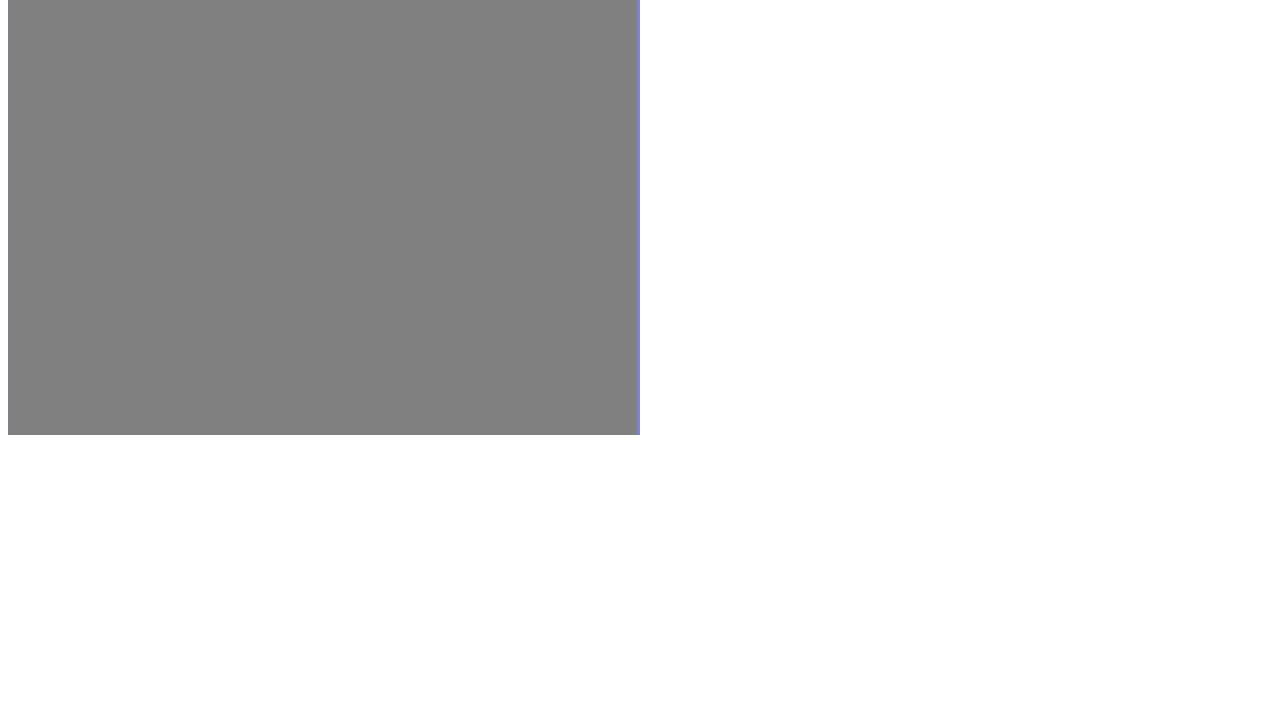
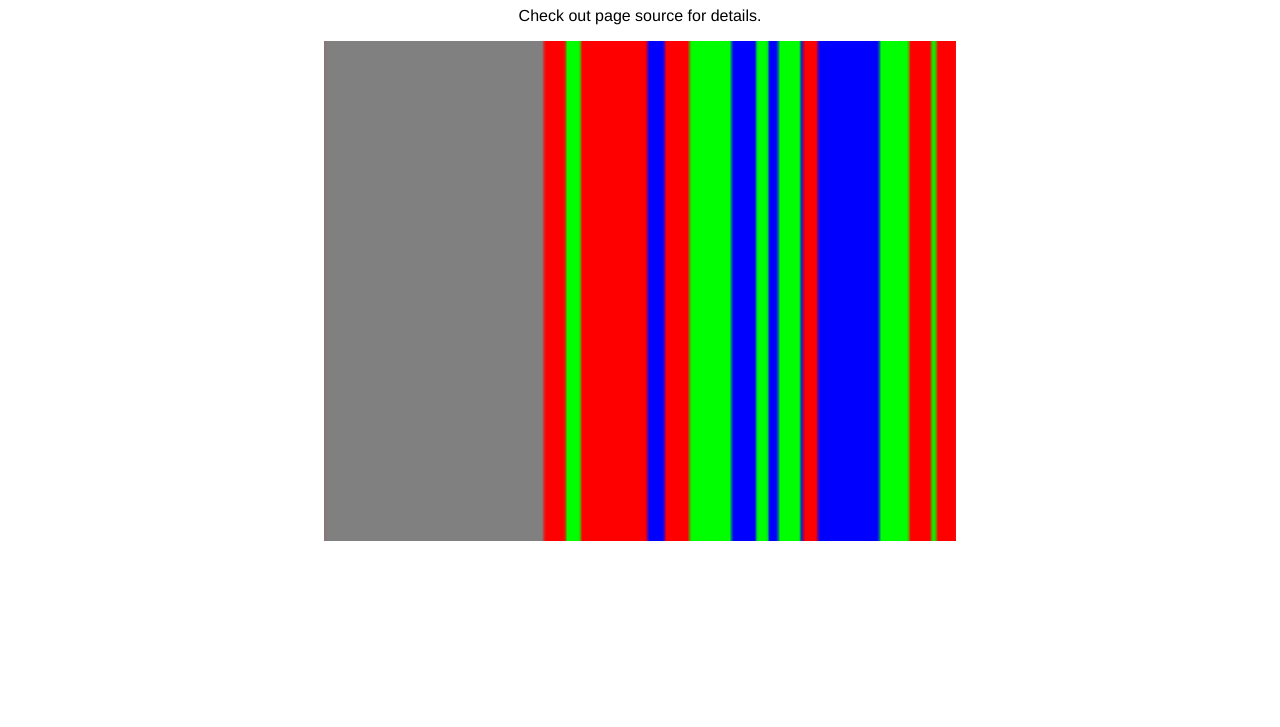
Before and after one commit to adevaykin/spectrow, a plain HTML site: page index.html in a window 1280 px wide. Shown: the part 73-800 px from the top of the page. Drawn offline with Linux system fonts and the light colour scheme.

Commit message:
Refactored API. Created demo page.

```diff
--- a/index.html
+++ b/index.html
@@ -1,6 +1,7 @@
 <!DOCTYPE html>
 
 <head>
+  <meta charset="UTF-8">
   <title>SpectroW: Live Web Spectrogram Demo</title>
   <script id="shader-fs" type="x-shader/x-fragment">
     precision mediump int;
@@ -40,21 +41,40 @@
   <script>
     function autostart() {
       spectrum = new Spectrow('glCanvas');
-      spectrum.start();
 
+      // Variable to hold random demo data
       var image = Array.apply(null, Array(128 * 3)).map(Number.prototype.valueOf, 128);
-      for(i=0; i<128*3; i+=3) {
-        image[i+2] = 255;
+
+      // Generate random data
+      var holdChannel = Math.floor((Math.random() * 10) + 1);
+      var channel = Math.floor((Math.random() * 3) + 0);
+      var generateData = function() {
+        holdChannel -= 1;
+        if (holdChannel <= 0) {
+          channel = Math.floor((Math.random() * 3) + 0);
+          holdChannel = Math.floor((Math.random() * 10) + 1);
+        }
+
+        for(i=0; i<128*3; i+=3) {
+          image[i+channel] = 255;
+          image[i+(channel+1)%3] = 0;
+          image[i+(channel+2)%3] = 0;
+        }
+        spectrum.appendLines(image);
+        spectrum.updateRender();
+
+        setTimeout(generateData, 30);
       }
 
-      spectrum.appendLine(image);
-      spectrum.updateRender();
+      generateData();
     }
   </script>
 
 </head>
 
 <body onload="autostart()">
+  <h1>SpectroW: WebGL-based real-time spectrogram plot.</h1>
+  <p>Check out page source for details.</p>
   <canvas id="glCanvas">
     Your browser doesn't appear to support the
     <code>&lt;canvas&gt;</code> element.
--- a/spectro.js
+++ b/spectro.js
@@ -1,31 +1,30 @@
 Spectrow = function (canvas_id) {
-  this.canvas = document.getElementById(canvas_id);
+  var canvas_element = document.getElementById(canvas_id);
 
-  this.gl;
-  this.canvas;
-  this.squareVerticesBuffer;
-  this.squareUVBuffer;
-  this.squareIdxBuffer;
-  this.mvMatrix;
-  this.shaderProgram;
-  this.vertexPositionAttribute;
-  this.vertexUVAttribute;
-  this.orthoMatrix;
+  var gl_context;
+  var vertex_buffer;
+  var uv_buffer;
+  var vertex_idx_buffer;
+  var mv_matrix;
+  var shader_program;
+  var vertex_pos_attr;
+  var vertex_uv_attr;
+  var projection_matrix;
 
-  this.plot_texture;
-  this.noise_data = Array.apply(null, Array(256 * 128 * 3)).map(Number.prototype.valueOf, 128);
+  var plot_texture;
+  var spec_data = Array.apply(null, Array(256 * 128 * 3)).map(Number.prototype.valueOf, 128);
 
-  this.initWebGL = function initWebGL(canv) {
-    this.gl = canv.getContext('webgl') || canv.getContext('experimental-webgl');
+  var initWebGL = function initWebGL(canv) {
+    gl_context = canv.getContext('webgl') || canv.getContext('experimental-webgl');
 
-    if (!this.gl) {
+    if (!gl_context) {
       alert('SpectroW: Unable to initialize WebGL. Your browser may not support it.');
     }
 
-    return this.gl;
+    return gl_context;
   }
 
-  this.getShader = function getShader(gl, id, type) {
+  var getShader = function getShader(gl, id, type) {
     var shaderScript, theSource, currentChild, shader;
 
     shaderScript = document.getElementById(id);
@@ -38,50 +37,50 @@ Spectrow = function (canvas_id) {
 
     if (!type) {
       if (shaderScript.type == 'x-shader/x-fragment') {
-        type = this.gl.FRAGMENT_SHADER;
+        type = gl_context.FRAGMENT_SHADER;
       } else if (shaderScript.type == 'x-shader/x-vertex') {
-        type = this.gl.VERTEX_SHADER;
+        type = gl_context.VERTEX_SHADER;
       } else {
         return null;
       }
     }
-    shader = this.gl.createShader(type);
+    shader = gl_context.createShader(type);
 
-    this.gl.shaderSource(shader, theSource);
-    this.gl.compileShader(shader);
+    gl_context.shaderSource(shader, theSource);
+    gl_context.compileShader(shader);
 
-    if (!this.gl.getShaderParameter(shader, gl.COMPILE_STATUS)) {
-      console.log('SpectroW: An error occurred compiling the shaders: ' + this.gl.getShaderInfoLog(shader));
-      this.gl.deleteShader(shader);
+    if (!gl_context.getShaderParameter(shader, gl.COMPILE_STATUS)) {
+      console.error('SpectroW: An error occurred compiling the shaders: ' + gl_context.getShaderInfoLog(shader));
+      gl_context.deleteShader(shader);
       return null;
     }
 
     return shader;
   }
 
-  this.initShaders = function initShaders() {
-    var fragmentShader = this.getShader(this.gl, 'shader-fs');
-    var vertexShader = this.getShader(this.gl, 'shader-vs');
+  var initShaders = function initShaders() {
+    var fragmentShader = getShader(gl_context, 'shader-fs');
+    var vertexShader = getShader(gl_context, 'shader-vs');
 
-    this.shaderProgram = this.gl.createProgram();
-    this.gl.attachShader(this.shaderProgram, vertexShader);
-    this.gl.attachShader(this.shaderProgram, fragmentShader);
-    this.gl.linkProgram(this.shaderProgram);
+    shader_program = gl_context.createProgram();
+    gl_context.attachShader(shader_program, vertexShader);
+    gl_context.attachShader(shader_program, fragmentShader);
+    gl_context.linkProgram(shader_program);
 
-    if (!this.gl.getProgramParameter(this.shaderProgram, this.gl.LINK_STATUS)) {
-      console.log('SpectroW: Unable to initialize the shader program: ' + this.gl.getProgramInfoLog(this.shaderProgram));
+    if (!gl_context.getProgramParameter(shader_program, gl_context.LINK_STATUS)) {
+      console.error('SpectroW: Unable to initialize the shader program: ' + gl_context.getProgramInfoLog(shader_program));
     }
 
-    this.gl.useProgram(this.shaderProgram);
+    gl_context.useProgram(shader_program);
 
-    this.vertexPositionAttribute = this.gl.getAttribLocation(this.shaderProgram, 'aVertexPosition');
-    this.gl.enableVertexAttribArray(this.vertexPositionAttribute);
+    vertex_pos_attr = gl_context.getAttribLocation(shader_program, 'aVertexPosition');
+    gl_context.enableVertexAttribArray(vertex_pos_attr);
 
-    this.vertexUVAttribute = this.gl.getAttribLocation(this.shaderProgram, 'aUVPositions');
-    this.gl.enableVertexAttribArray(this.vertexUVAttribute);
+    vertex_uv_attr = gl_context.getAttribLocation(shader_program, 'aUVPositions');
+    gl_context.enableVertexAttribArray(vertex_uv_attr);
   }
 
-  this.initBuffers = function initBuffers() {
+  var initBuffers = function initBuffers() {
     var vertices = [
       -1.0, 1.0, 0.0,
       -1.0, -1.0, 0.0,
@@ -101,116 +100,118 @@ Spectrow = function (canvas_id) {
       2, 1, 3
     ]
 
-    this.squareVerticesBuffer = this.gl.createBuffer();
-    this.squareUVBuffer = this.gl.createBuffer();
-    this.squareIdxBuffer = this.gl.createBuffer();
+    vertex_buffer = gl_context.createBuffer();
+    uv_buffer = gl_context.createBuffer();
+    vertex_idx_buffer = gl_context.createBuffer();
 
-    this.gl.bindBuffer(this.gl.ARRAY_BUFFER, this.squareVerticesBuffer);
-    this.gl.bufferData(this.gl.ARRAY_BUFFER, new Float32Array(vertices), this.gl.STATIC_DRAW);
+    gl_context.bindBuffer(gl_context.ARRAY_BUFFER, vertex_buffer);
+    gl_context.bufferData(gl_context.ARRAY_BUFFER, new Float32Array(vertices), gl_context.STATIC_DRAW);
 
-    this.gl.bindBuffer(this.gl.ARRAY_BUFFER, this.squareUVBuffer);
-    this.gl.bufferData(this.gl.ARRAY_BUFFER, new Float32Array(uv), this.gl.STATIC_DRAW);
+    gl_context.bindBuffer(gl_context.ARRAY_BUFFER, uv_buffer);
+    gl_context.bufferData(gl_context.ARRAY_BUFFER, new Float32Array(uv), gl_context.STATIC_DRAW);
 
-    this.gl.bindBuffer(this.gl.ELEMENT_ARRAY_BUFFER, this.squareIdxBuffer);
-    this.gl.bufferData(this.gl.ELEMENT_ARRAY_BUFFER, new Uint16Array(indices), this.gl.STATIC_DRAW);
+    gl_context.bindBuffer(gl_context.ELEMENT_ARRAY_BUFFER, vertex_idx_buffer);
+    gl_context.bufferData(gl_context.ELEMENT_ARRAY_BUFFER, new Uint16Array(indices), gl_context.STATIC_DRAW);
   }
 
-  this.loadIdentity = function loadIdentity() {
-    this.mvMatrix = Matrix.I(4);
+  var mvTranslate = function mvTranslate(v) {
+    mv_matrix = mv_matrix.x(Matrix.Translation($V([v[0], v[1], v[2]])).ensure4x4());
   }
 
-  this.multMatrix = function multMatrix(m) {
-    this.mvMatrix = this.mvMatrix.x(m);
+  var setAttributes = function setAttributes() {
+    gl_context.bindBuffer(gl_context.ARRAY_BUFFER, vertex_buffer);
+    gl_context.vertexAttribPointer(vertex_pos_attr, 3, gl_context.FLOAT, false, 0, 0);
+    gl_context.bindBuffer(gl_context.ARRAY_BUFFER, uv_buffer);
+    gl_context.vertexAttribPointer(vertex_uv_attr, 2, gl_context.FLOAT, false, 0, 0);
   }
 
-  this.mvTranslate = function mvTranslate(v) {
-    this.multMatrix(Matrix.Translation($V([v[0], v[1], v[2]])).ensure4x4());
+  var setUniforms = function setUniforms() {
+    var pUniform = gl_context.getUniformLocation(shader_program, "uPMatrix");
+    gl_context.uniformMatrix4fv(pUniform, false, new Float32Array(projection_matrix.flatten()));
+
+    var mvUniform = gl_context.getUniformLocation(shader_program, "uMVMatrix");
+    gl_context.uniformMatrix4fv(mvUniform, false, new Float32Array(mv_matrix.flatten()));
+
+    var sceen_width_uniform = gl_context.getUniformLocation(shader_program, "screen_width");
+    var sceen_height_uniform = gl_context.getUniformLocation(shader_program, "screen_height");
+    gl_context.uniform1i(sceen_width_uniform, canvas_element.width);
+    gl_context.uniform1i(sceen_height_uniform, canvas_element.height);
+
+    gl_context.activeTexture(gl_context.TEXTURE0);
+    gl_context.bindTexture(gl_context.TEXTURE_2D, plot_texture);
+    gl_context.uniform1i(gl_context.getUniformLocation(shader_program, 'uSampler'), 0);
   }
 
-  this.setAttributes = function setAttributes() {
-    this.gl.bindBuffer(this.gl.ARRAY_BUFFER, this.squareVerticesBuffer);
-    this.gl.vertexAttribPointer(this.vertexPositionAttribute, 3, this.gl.FLOAT, false, 0, 0);
-    this.gl.bindBuffer(this.gl.ARRAY_BUFFER, this.squareUVBuffer);
-    this.gl.vertexAttribPointer(this.vertexUVAttribute, 2, this.gl.FLOAT, false, 0, 0);
+  var drawScene = function drawScene() {
+    gl_context.clear(gl_context.COLOR_BUFFER_BIT | gl_context.DEPTH_BUFFER_BIT);
+
+    projection_matrix = makeOrtho(-1.0, 1.0, -1.0, 1.0, 0.1, 100.0);
+
+    mv_matrix = Matrix.I(4);
+    mvTranslate([0.0, 0.0, -0.2]);
+
+    setAttributes();
+    setUniforms();
+
+    gl_context.bindBuffer(gl_context.ELEMENT_ARRAY_BUFFER, vertex_idx_buffer);
+    gl_context.drawArrays(gl_context.TRIANGLE_STRIP, 0, 4);
   }
 
-  this.setUniforms = function setUniforms() {
-    var pUniform = this.gl.getUniformLocation(this.shaderProgram, "uPMatrix");
-    this.gl.uniformMatrix4fv(pUniform, false, new Float32Array(this.orthoMatrix.flatten()));
+  var initTexture = function initTextures() {
+    plot_texture = gl_context.createTexture();
 
-    var mvUniform = this.gl.getUniformLocation(this.shaderProgram, "uMVMatrix");
-    this.gl.uniformMatrix4fv(mvUniform, false, new Float32Array(this.mvMatrix.flatten()));
-
-    var sceen_width_uniform = this.gl.getUniformLocation(this.shaderProgram, "screen_width");
-    var sceen_height_uniform = this.gl.getUniformLocation(this.shaderProgram, "screen_height");
-    this.gl.uniform1i(sceen_width_uniform, this.canvas.width);
-    this.gl.uniform1i(sceen_height_uniform, this.canvas.height);
-
-    this.gl.activeTexture(this.gl.TEXTURE0);
-    this.gl.bindTexture(this.gl.TEXTURE_2D, this.plot_texture);
-    this.gl.uniform1i(this.gl.getUniformLocation(this.shaderProgram, 'uSampler'), 0);
+    gl_context.bindTexture(gl_context.TEXTURE_2D, plot_texture);
+    gl_context.texImage2D(gl_context.TEXTURE_2D, 0, gl_context.RGB, 128, 256, 0, gl_context.RGB, gl_context.UNSIGNED_BYTE, new Uint8Array(spec_data));
+    gl_context.texParameteri(gl_context.TEXTURE_2D, gl_context.TEXTURE_MAG_FILTER, gl_context.LINEAR);
+    gl_context.texParameteri(gl_context.TEXTURE_2D, gl_context.TEXTURE_MIN_FILTER, gl_context.LINEAR_MIPMAP_NEAREST);
+    gl_context.generateMipmap(gl_context.TEXTURE_2D);
+    gl_context.bindTexture(gl_context.TEXTURE_2D, null);
   }
 
-  this.drawScene = function drawScene() {
-    this.gl.clear(this.gl.COLOR_BUFFER_BIT | this.gl.DEPTH_BUFFER_BIT);
-
-    this.orthoMatrix = makeOrtho(-1.0, 1.0, -1.0, 1.0, 0.1, 100.0);
-
-    this.loadIdentity();
-    this.mvTranslate([0.0, 0.0, -0.2]);
-
-    this.setAttributes();
-    this.setUniforms();
-
-    this.gl.bindBuffer(this.gl.ELEMENT_ARRAY_BUFFER, this.squareIdxBuffer);
-    this.gl.drawArrays(this.gl.TRIANGLE_STRIP, 0, 4);
+  /**
+   * @brief Append one or several lines to the spectrum.
+   *        This method adds data to the array and removes the oldest part of the array of the corresponding size.
+   *        GPU texture is not updated by this method. Call updateRender() to upload changes and render new frame.
+   *
+   * @param lines_data Array of the data to be added to the spectrogram. Size of the array must be a multiple of the
+   *        texture vertical resolution times three (for three color channels)
+   */
+  this.appendLines = function appendLines(lines_data) {
+    if (lines_data.length % 128*3 != 0) {
+      console.error("SpectroW: Tried to append data array of invalid size. Make sure array size is a multiple of the vertical texture resolution times three.");
+      return;
+    }
+    spec_data = spec_data.slice(0, 256*128*3-lines_data.length);
+    spec_data = lines_data.concat(spec_data);
   }
 
-  this.handleTextureLoaded = function handleTextureLoaded(image, texture) {
-    this.gl.bindTexture(this.gl.TEXTURE_2D, texture);
-    this.gl.texImage2D(this.gl.TEXTURE_2D, 0, this.gl.RGB, 128, 256, 0, this.gl.RGB, this.gl.UNSIGNED_BYTE, new Uint8Array(this.noise_data));
-    this.gl.texParameteri(this.gl.TEXTURE_2D, this.gl.TEXTURE_MAG_FILTER, this.gl.LINEAR);
-    this.gl.texParameteri(this.gl.TEXTURE_2D, this.gl.TEXTURE_MIN_FILTER, this.gl.LINEAR_MIPMAP_NEAREST);
-    this.gl.generateMipmap(this.gl.TEXTURE_2D);
-    this.gl.bindTexture(this.gl.TEXTURE_2D, null);
+  /**
+   * @brief Render frame.
+   *        Spectrogram texture is updated and rendered.
+   */
+  this.updateRender = function updateRender() {
+    gl_context.bindTexture(gl_context.TEXTURE_2D, plot_texture);
+    gl_context.texSubImage2D(gl_context.TEXTURE_2D, 0, 0, 0, 128, 256, gl_context.RGB, gl_context.UNSIGNED_BYTE, new Uint8Array(spec_data));
+    gl_context.generateMipmap(gl_context.TEXTURE_2D);
+    gl_context.bindTexture(gl_context.TEXTURE_2D, null);
+
+    drawScene()
   }
 
-  this.initTextures = function initTextures() {
-    this.plot_texture = this.gl.createTexture();
+  gl_context = initWebGL(canvas_element);
 
-    this.handleTextureLoaded(null, this.plot_texture);
+  if (!gl_context) {
+    console.error("SpectroW: Failed to initialize WebGL contenxt.");
+    return;
   }
 
-  this.start = function start() {
-    this.gl = this.initWebGL(this.canvas);
+  gl_context.viewport(0, 0, canvas_element.width, canvas_element.height);
+  gl_context.clearColor(0.0, 0.4, 0.0, 1.0);
+  gl_context.clear(gl_context.COLOR_BUFFER_BIT);
 
-    if (!this.gl) {
-      console.log("SpectroW: Failed to initialize WebGL contenxt.");
-      return;
-    }
+  initShaders();
+  initBuffers();
+  initTexture();
 
-    this.gl.viewport(0, 0, this.canvas.width, this.canvas.height);
-    this.gl.clearColor(0.0, 0.4, 0.0, 1.0);
-    this.gl.clear(this.gl.COLOR_BUFFER_BIT);
-
-    this.initShaders();
-    this.initBuffers();
-    this.initTextures();
-
-    this.drawScene();
-  }
-
-  this.appendLine = function appendLine(line_data) {
-    this.noise_data = this.noise_data.slice(0, 256*128*3-line_data.length);
-    this.noise_data = line_data.concat(this.noise_data);
-  }
-
-  this.updateRender = function updateRender() {
-    this.gl.bindTexture(this.gl.TEXTURE_2D, this.plot_texture);
-    this.gl.texSubImage2D(this.gl.TEXTURE_2D, 0, 0, 0, 128, 256, this.gl.RGB, this.gl.UNSIGNED_BYTE, new Uint8Array(this.noise_data));
-    this.gl.generateMipmap(this.gl.TEXTURE_2D);
-    this.gl.bindTexture(this.gl.TEXTURE_2D, null);
-
-    this.drawScene()
-  }
+  drawScene();
 }
--- a/styles.css
+++ b/styles.css
@@ -1,3 +1,8 @@
+body {
+  text-align: center;
+  font-family: Helvetica, "Nimbus Sans L", "Liberation Sans", Arial, sans-serif;
+}
+
 #glCanvas {
   width: 50%;
   height: 500px;
```
